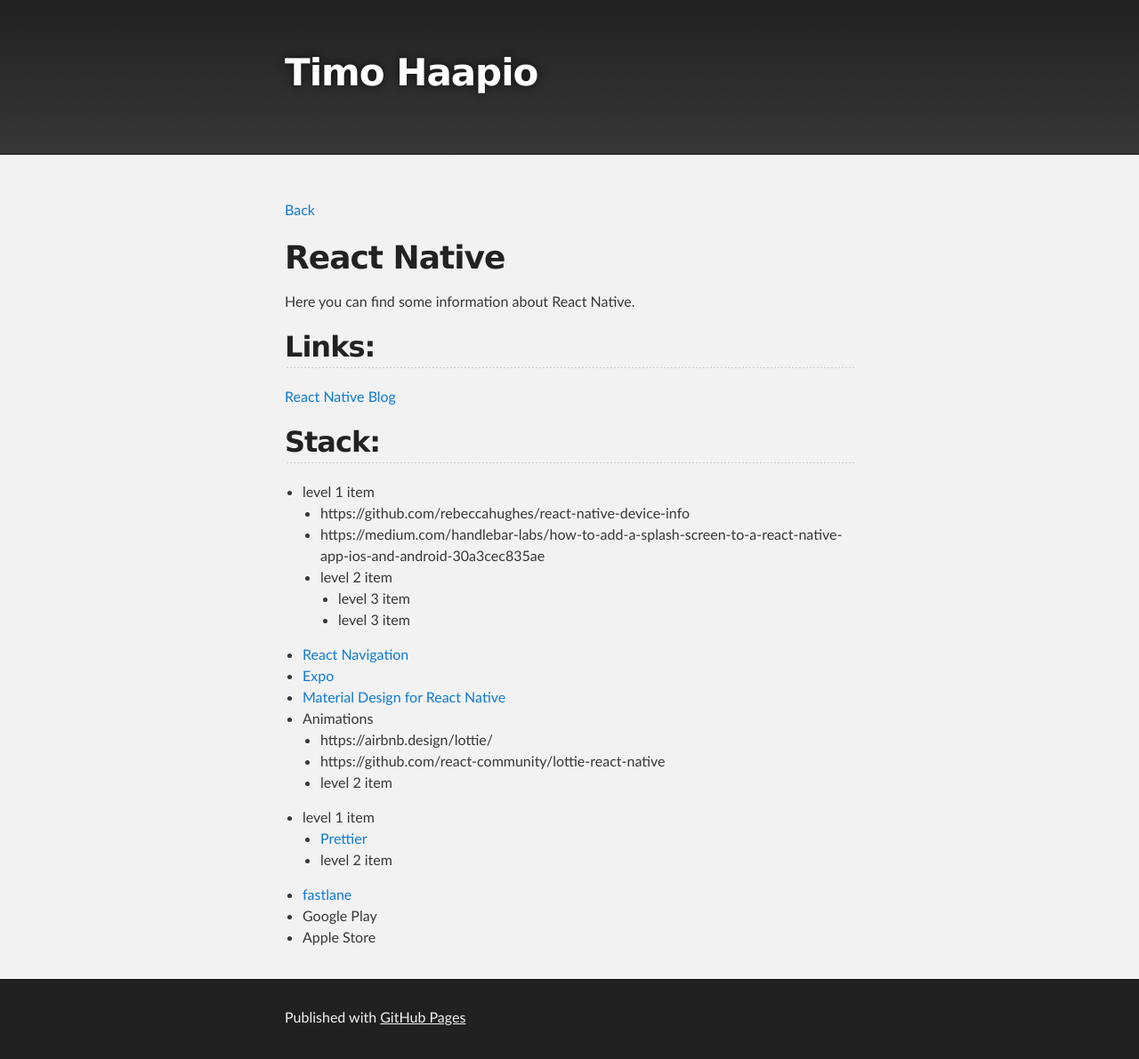
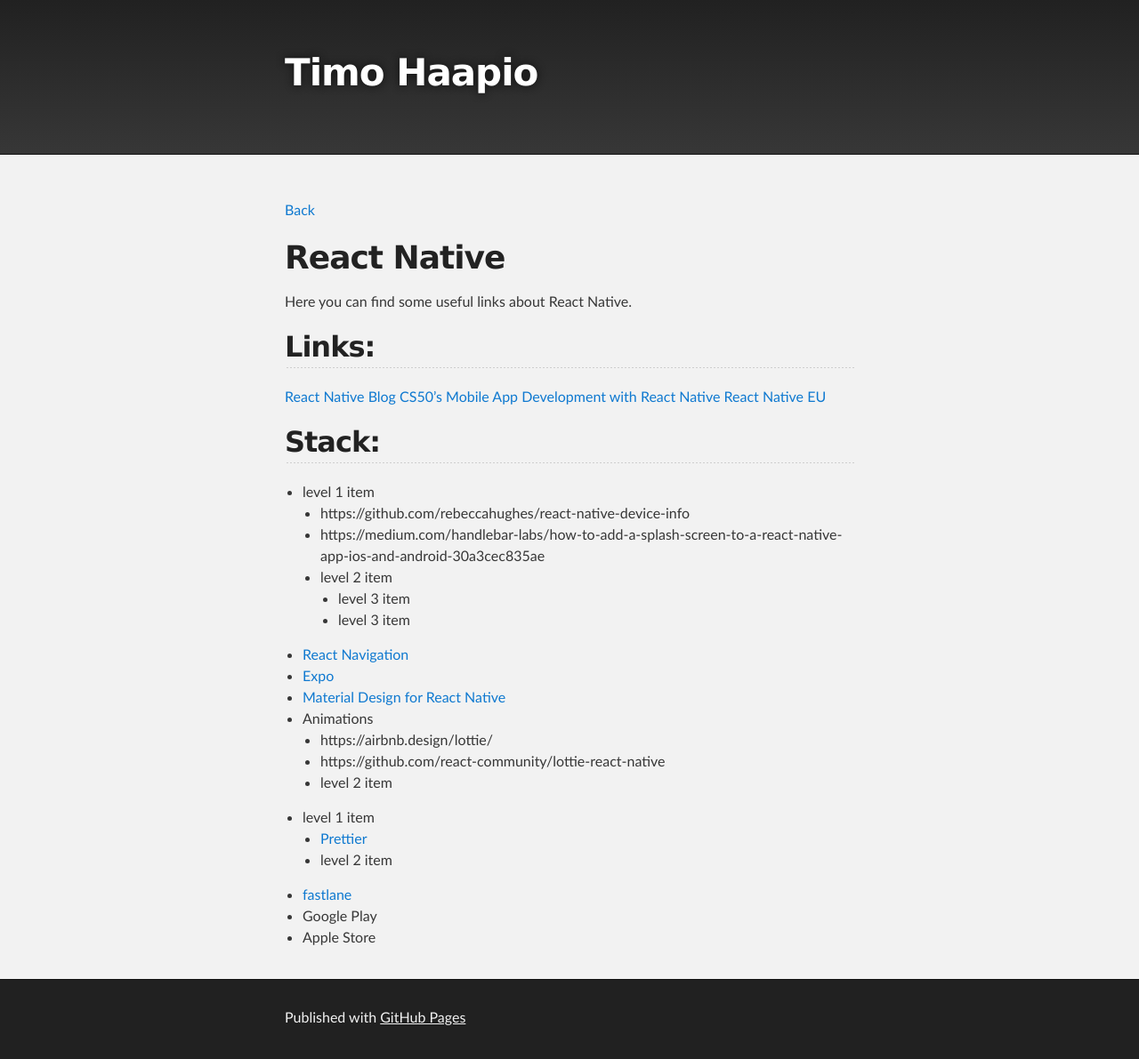
Before and after one commit to haapio/haapio.github.io, a Jekyll site: the page built from react-native.md, in a window 1280 px wide. Shown: the whole page at 89% size. Built offline with Jekyll 4.4.1, drawn with Linux system fonts in a browser that asks for light colours; the repository's description, which GitHub fills in, is left out.

Commit message:
Update react-native.md

```diff
--- a/react-native.md
+++ b/react-native.md
@@ -6,10 +6,12 @@ layout: default
 
 # React Native
 
-Here you can find some information about React Native.
+Here you can find some useful links about React Native.
 
 ## Links:
 [React Native Blog](http://facebook.github.io/react-native/blog/)
+[CS50's Mobile App Development with React Native](https://courses.edx.org/courses/course-v1:HarvardX+CS50M+Mobile/course/)
+[React Native EU](https://react-native.eu)
 
 ## Stack:
 
```
